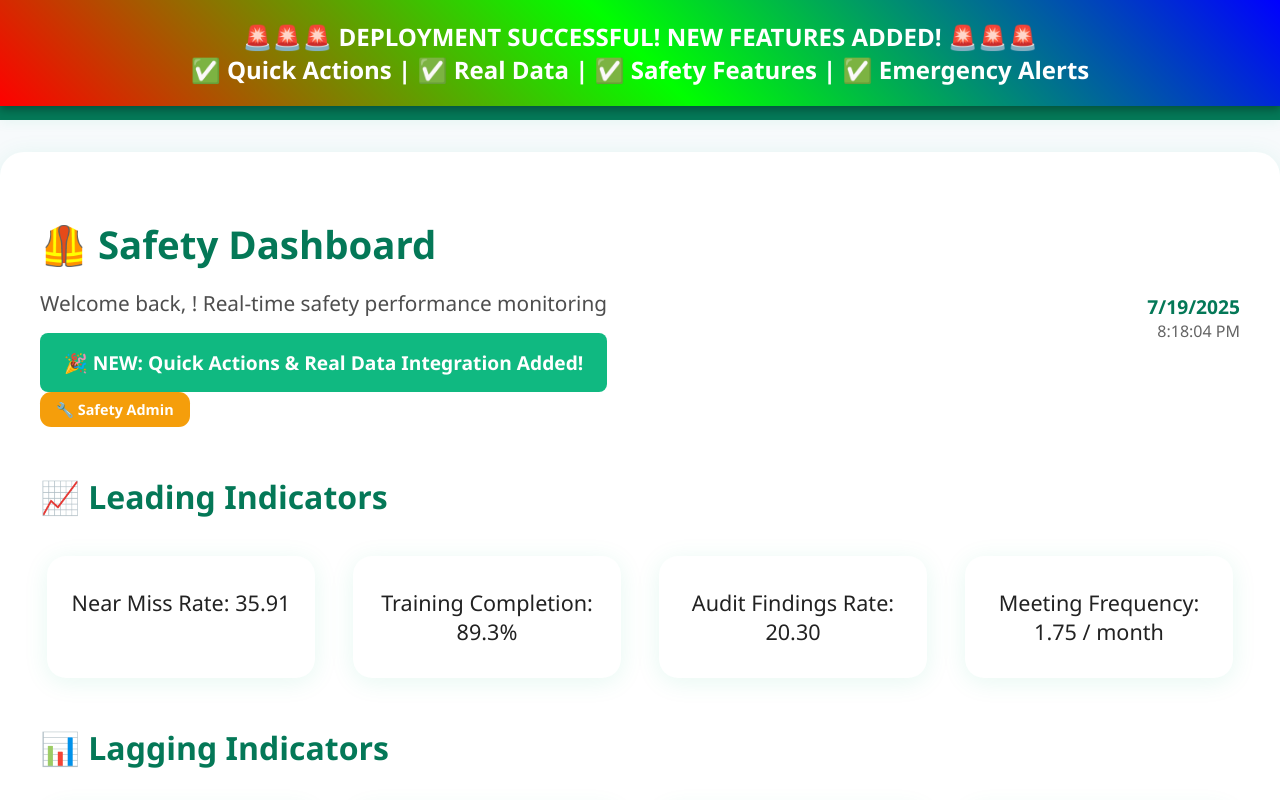
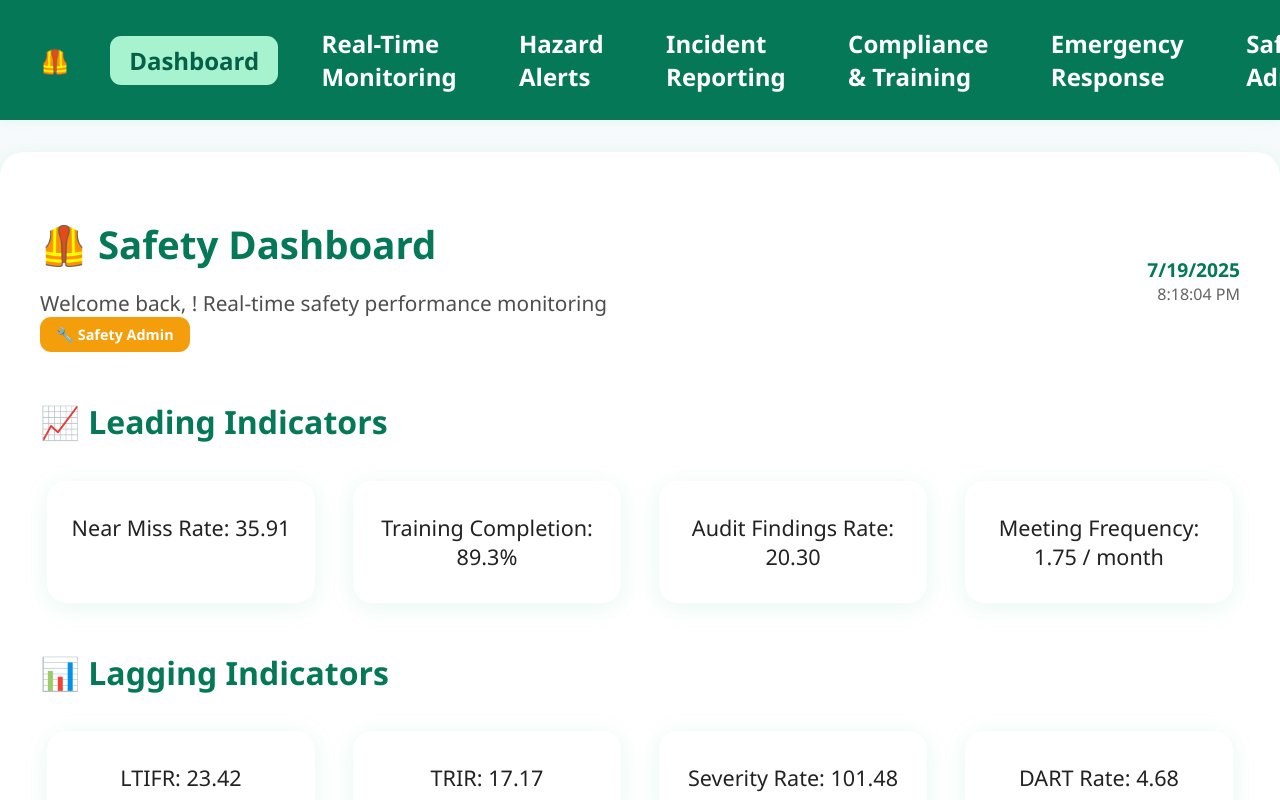
Before and after one commit to 15811643/007-safety-app, a React (Vite) app: page / in a window 1280 px wide. Shown: the top 800 px of the page. Built offline with nearby package versions, Linux system fonts and the light colour scheme.

Commit message:
Remove rainbow banner and NEW FEATURES text from Dashboard

```diff
--- a/src/components/Dashboard.jsx
+++ b/src/components/Dashboard.jsx
@@ -229,32 +229,10 @@ function Dashboard({ user }) {
   // Force deployment update - timestamp: ${new Date().toISOString()}
   const [activeTab, setActiveTab] = useState('overview');
 
-  // MASSIVE BANNER - IMPOSSIBLE TO MISS!
-  const MassiveBanner = () => (
-    <div style={{
-      position: 'fixed',
-      top: 0,
-      left: 0,
-      right: 0,
-      background: 'linear-gradient(45deg, #ff0000, #00ff00, #0000ff)',
-      color: 'white',
-      padding: '20px',
-      textAlign: 'center',
-      fontSize: '24px',
-      fontWeight: 'bold',
-      zIndex: 9999,
-      animation: 'blink 1s infinite',
-      boxShadow: '0 4px 8px rgba(0,0,0,0.3)'
-    }}>
-      🚨🚨🚨 DEPLOYMENT SUCCESSFUL! NEW FEATURES ADDED! 🚨🚨🚨
-      <br />
-      ✅ Quick Actions | ✅ Real Data | ✅ Safety Features | ✅ Emergency Alerts
-    </div>
-  );
+
 
   return (
     <div className="page" role="main" aria-label="Safety Dashboard main content">
-      <MassiveBanner />
       <div className="card dashboard-card">
         <div style={{ display: 'flex', justifyContent: 'space-between', alignItems: 'center', marginBottom: '1.5rem' }}>
           <div>
@@ -262,18 +240,6 @@ function Dashboard({ user }) {
             <p style={{ color: 'var(--color-text)', opacity: 0.8, margin: 0, fontSize: '1.3rem' }}>
               Welcome back, {currentUser.username}! Real-time safety performance monitoring
             </p>
-            <div style={{
-              background: '#10b981',
-              color: 'white',
-              padding: '1rem',
-              borderRadius: '0.5rem',
-              marginTop: '1rem',
-              fontSize: '1.2rem',
-              fontWeight: 'bold',
-              textAlign: 'center'
-            }}>
-              🎉 NEW: Quick Actions & Real Data Integration Added!
-            </div>
             <div style={getRoleBadgeStyle()} aria-label={`Current role: ${getRoleDisplayName()}`}>
               {getRoleDisplayName()}
             </div>
```
